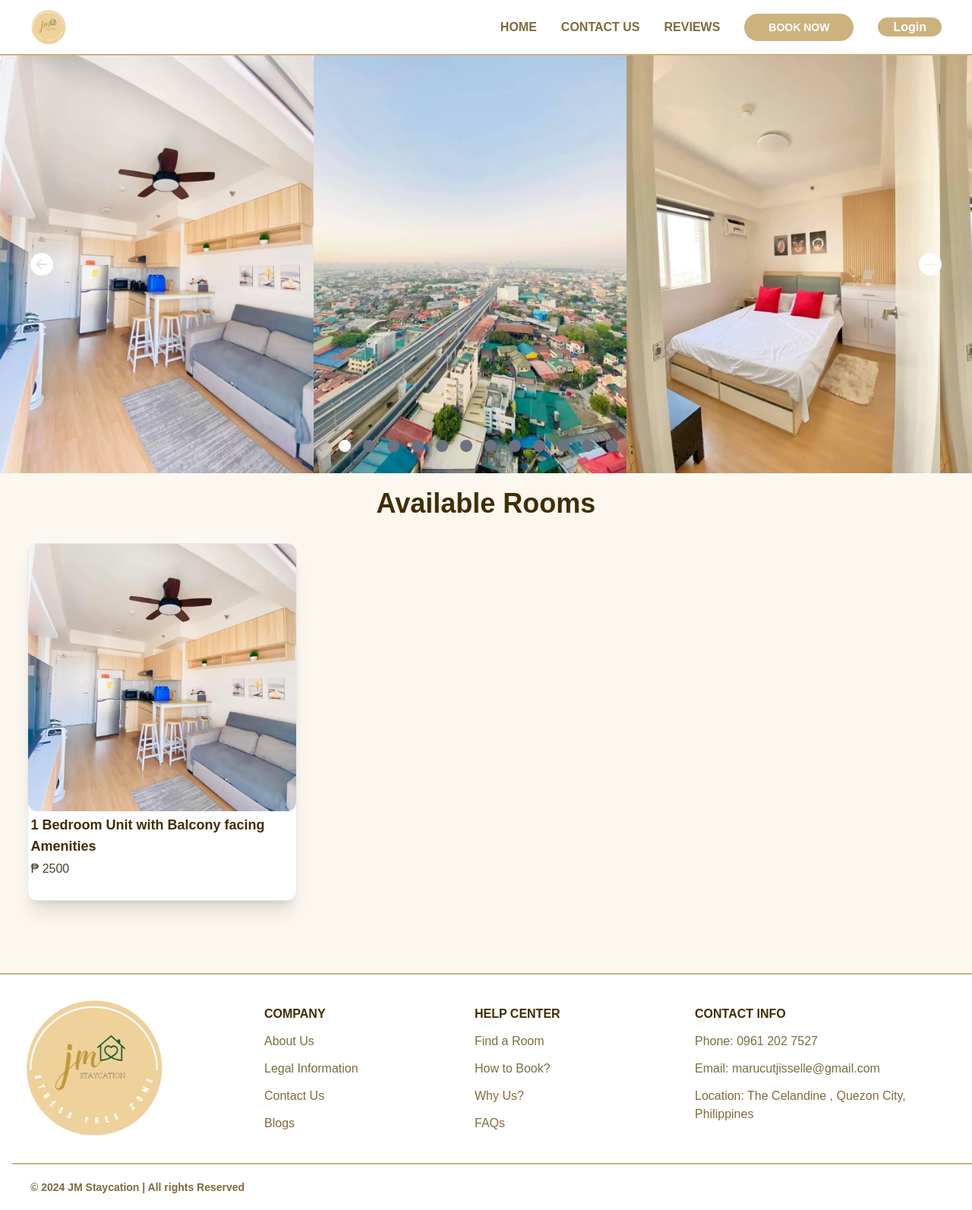
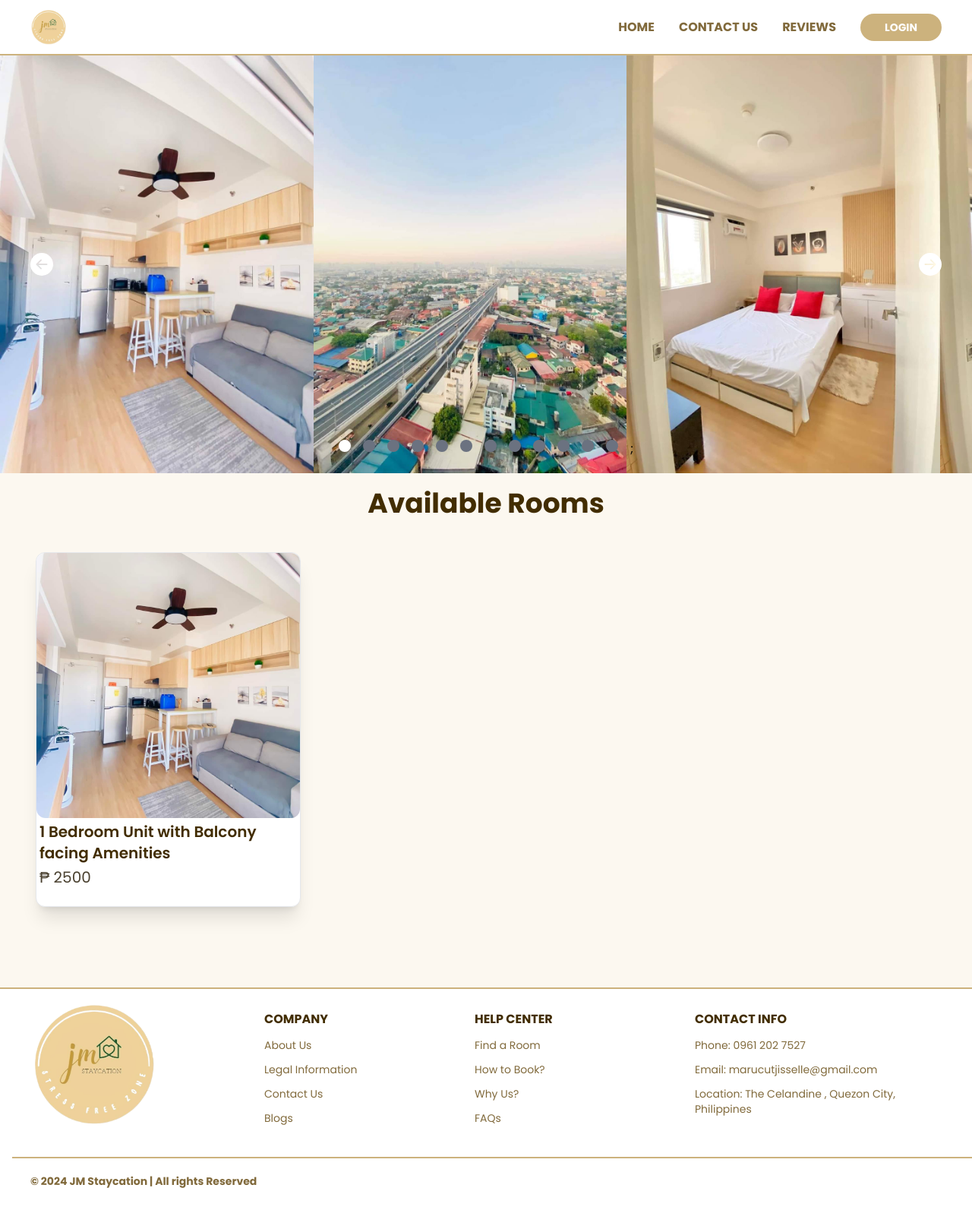
Before and after one commit to dlwlrmaaaaaaa/react-netlify, a React (Vite) app in the folder my-project/: page / in a window 1280 px wide. Shown: the whole page at 76% size. Built offline with nearby package versions, Linux system fonts and the light colour scheme.

Commit message:
dashboard done and minor responsive update

```diff
--- a/my-project/src/App.jsx
+++ b/my-project/src/App.jsx
@@ -33,12 +33,12 @@ const App = () => {
           <Route path="book/payment" element={<Payment />} />
           <Route path="book" element={<BookRoom />} />
           <Route path="reviews" element={<Feedbacks />} />
+          <Route path="profile" element={<Profile />} />
         </Route>
 
         <Route path="/google/callback" element={<GoogleCallBack />} />
         <Route path="/" element={<Home />} />
         <Route path="/login" element={<Login />} />
-        <Route path="*" element={<NotFound/>} />
       </Routes>
 
       {auth && roles === 'admin' &&
--- a/my-project/src/components/Footer.jsx
+++ b/my-project/src/components/Footer.jsx
@@ -23,13 +23,13 @@ const Footer = () => {
   return (
     <div className="bg-white w-full h-auto border-t-2 border-actNav overflow-hidden">
       <div className="grid grid-cols-2 lg:grid-cols-4">
-        <img src={logo} className="object-contain w-48 m-7 lg:m-7" alt="Logo" />
+        <img src={logo} className="object-contain lg:w-48 md:w-45 w-38 lg:m-7 p-3 lg:mt-1 mt-4" alt="Logo" />
 
         {/* 1st column */}
-        <div className="w-full m-7 ">
+        <div className="w-full ml-7 m-4 ">
           <h1 className="font-bold my-3 text-actText">COMPANY</h1>
           {Company.map((company, index) => (
-            <div className="font-sm my-3" key={index}>
+            <div className="lg:text-sm text-xs my-3" key={index}>
               <a href={company.src} className="text-notActText">
                 {company.name}
               </a>
@@ -38,10 +38,10 @@ const Footer = () => {
         </div>
 
         {/* 2nd column */}
-        <div className="w-full m-7 lg:ml-[-15px]">
+        <div className="w-full ml-7 m-4 lg:ml-[-15px]">
           <h1 className="font-bold my-3 text-actText">HELP CENTER</h1>
           {HelpCenter.map((helpCenter, index) => (
-            <div className="font-sm my-3" key={index}>
+            <div className="lg:text-sm text-xs my-3" key={index}>
               <a href={helpCenter.src} className="text-notActText">
                 {helpCenter.name}
               </a>
@@ -50,11 +50,11 @@ const Footer = () => {
         </div>
 
         {/* 3rd column */}
-        <div className="w-full m-7 lg:ml-[-45px]">
+        <div className="w-full ml-7 m-4 lg:ml-[-45px]">
           <h1 className="font-bold my-3 text-actText">CONTACT INFO</h1>
           {ContactInfo.map((contactInfo, index) => (
             <div
-              className="font-sm my-3 max-w-[200px] lg:max-w-[300px]"
+              className="lg:text-sm text-xs my-3 max-w-[200px] lg:max-w-[300px]"
               key={index}
             >
               <h1 className="text-notActText">{contactInfo.name}</h1>
--- a/my-project/src/components/Header.jsx
+++ b/my-project/src/components/Header.jsx
@@ -39,8 +39,7 @@ const Header = () => {
         </div>
 
         <ul
-          className={`md:flex md:items-center md:pb-0 pb-12 ${
-            isOpen ? "block" : "hidden md:block"
+          className={`md:flex md:items-center md:pb-0 pb-12 ${isOpen ? "block" : "hidden md:block"
             }`}
         >
           {Links.map((link, index) => (
@@ -58,6 +57,7 @@ const Header = () => {
             </li>
           ))}
 
+          {auth && roles === 'user' && <>
             <NavLink
               to="/home#availableRooms"
               className="bg-actNav text-sm font-bold text-white py-2 px-8 md:ml-8 rounded-full md:static transition duration-75 ease-in-out transform hover:scale-95"
@@ -69,7 +69,6 @@ const Header = () => {
               className="font-semibold my-7 md:my-0 md:ml-8 relative"
               onClick={toggleDropdown}
             >
-            {auth && roles === 'user' && <>
               <span className="cursor-pointer text-slate-500">
                 <FaCircleUser size={30} />
               </span>
@@ -88,15 +87,16 @@ const Header = () => {
                 </ul>
               )
               }
+            </li>
+
           </>
           }
-            {!auth &&  <NavLink
+          {!auth && <NavLink
             to="/login"
-                className="bg-actNav text-white px-5 py-1 rounded-l-full rounded-r-full"
+            className="bg-actNav text-sm font-bold text-white py-2 px-8 md:ml-8 rounded-full md:static transition duration-75 ease-in-out transform hover:scale-95"
           >
-                Login
+            LOGIN
           </NavLink>}
-          </li>
         </ul>
       </div>
     </header>
--- a/my-project/src/components/ProtectedRoutes.jsx
+++ b/my-project/src/components/ProtectedRoutes.jsx
@@ -8,7 +8,7 @@ const ProtectedRoutes = () => {
     const { user, auth, roles, logout } = useStateContext();
 
   return (
-      auth && roles === 'user' && user.email_verified_at ? <Outlet/> : logout('/logout')
+      auth  ? <Outlet/> : logout('/logout')
     )
 }
 
--- a/my-project/src/contexts/contextProvider.jsx
+++ b/my-project/src/contexts/contextProvider.jsx
@@ -19,7 +19,7 @@ export const ContextProvider = ({ children }) => {
     return localStorage.getItem("role");
   };
   const getUser = () => {
-    return JSON.parse(localStorage.getItem('user'));
+    return localStorage.getItem('user');
   };
   const [auth, isAuth] = useState(getAuth());
   const [roles, setRoles] = useState(getRole());
@@ -74,12 +74,12 @@ export const ContextProvider = ({ children }) => {
     .then((res) => {
       setLoading(false);
       setAuth(true);
-      setUsers({name: res.user.name, email: res.user.email, email_verified_at: res.user.email_verified_at});
+      setUsers({name: res.name});
       setRole(res.role);
       localStorage.setItem("role", res.role);
-      localStorage.setItem("user", JSON.stringify(res.user));
+      localStorage.setItem("user", res.name);
       localStorage.setItem("auth", true);
-      if(res.role === 'admin'){
+      if(res.role ===  'admin'){
         navigate("/dashboard");
       }else if(res.role === 'user'){
           if(res.user.email_verified_at){
--- a/my-project/src/index.css
+++ b/my-project/src/index.css
@@ -1,3 +1,6 @@
+@import url('https://fonts.googleapis.com/css2?family=Poppins:ital,wght@0,100;0,200;0,300;0,400;0,500;0,600;0,700;0,800;0,900;1,100;1,200;1,300;1,400;1,500;1,600;1,700;1,800;1,900&display=swap');
+
+
 @tailwind base;
 @tailwind components;
 @tailwind utilities;
--- a/my-project/src/pages/Dashboard.jsx
+++ b/my-project/src/pages/Dashboard.jsx
@@ -206,7 +206,7 @@ const Dashboard = () => {
                               {item.id}
                             </a>
                           </td>
-                          <td className="p-3 text-sm text-gray-700">{item.room_id}</td>
+                          <td className="p-3 text-sm text-gray-700">{item.room_name}</td>
                           <td className="p-3 text-sm text-gray-700">{item.starting_date}</td>
                           <td className="p-3 text-sm justify-center items-center text-gray-700 rounded-full flex font-bold" style={{ backgroundColor: statusColors[`status-${item.status.toLowerCase()}`] }}>
                             {item.status}
@@ -249,7 +249,7 @@ const Dashboard = () => {
                       className="bg-backColor hover:bg-actNav rounded-md w-full overflow-wrap flex-col justify-start items-center gap-2 mt-2 p-2"
                     >
                       <h1 className="text-xl text-darkText font-semibold">
-                        {item.user_id}
+                        {item.name}
                       </h1>
                       <div className='grid grid-cols-5 mt-2 gap-3'>
                         {[item.rating].map((value) => (
--- a/my-project/src/pages/Home.jsx
+++ b/my-project/src/pages/Home.jsx
@@ -49,12 +49,12 @@ const Home = () => {
         </div>
 
         {/* room map tiles */}
-        <div className="grid lg:grid-cols-3 grid-cols-2 mt-3 justify-center">
+        <div className="grid lg:grid-cols-3 grid-cols-2 mt-3 p-3 justify-center">
           {rooms.map((room) => (
             <div id="rooms" className="flex justify-center" key={room.id}>
               <div
                 id="roomEdit"
-                className="w-5/6 h-5/6 relative bg-white rounded-xl Rounded-xl gap-4
+                className="lg:w-5/6 w-full lg:h-5/6 h-full  relative bg-white rounded-xl Rounded-xl gap-4
                         border transfrom duration-75 ease-in-out transform  hover:scale-105 shadow-xl"
               >
                 <Link to="/book">
@@ -63,10 +63,10 @@ const Home = () => {
                     className="object-cover w-full h-3/4 rounded-xl"
                     alt={room.title}
                   ></img>
-                  <h1 className="m-1 g-2 text-actText lg:text-lg md:text-md font-semibold ">
+                  <h1 className="m-1 g-2 text-actText lg:text-xl md:text-xl text-sm font-semibold ">
                     {room.title}
                   </h1>
-                  <h2 className="m-1 g-2 text-darkText font-medium">
+                  <h2 className="m-1 g-2 text-darkText lg:text-xl md:text-xl text-sm">
                     ₱ {room.price}
                   </h2>
                 </Link>
--- a/my-project/src/pages/Login.jsx
+++ b/my-project/src/pages/Login.jsx
@@ -103,7 +103,7 @@ const Login = () => {
   return (
     <>
       <div className="flex justify-center items-center min-h-screen bg-mainBg">
-        <div className="bg-white rounded-lg shadow-lg relative overflow-hidden w-full lg:max-w-2xl md:max-w-xl max-w-md min-h-[550px] mx-auto border border-cirlce">
+        <div className="bg-white rounded-lg shadow-lg relative overflow-hidden w-full lg:max-w-2xl md:max-w-xl max-w-md min-h-[450px] md:min-h-[550px] mx-auto border border-cirlce">
           {/* Sign Up form */}
           <div
             className={`absolute top-0 h-full transition-all duration-600 ease-in-out left-0 w-1/2 ${
@@ -111,7 +111,7 @@ const Login = () => {
             }`}
           >
             <form
-              className="bg-white flex items-center justify-center flex-col py-0 px-12 h-full text-center"
+              className="bg-white flex items-center justify-center flex-col py-0 lg:px-12 px-8 h-full text-center"
               onSubmit={handleSignup}
             >
               <h1 className="font-bold text-actText mb-3">Create Account</h1>
@@ -129,14 +129,14 @@ const Login = () => {
                 name="name"
                 required
                 onChange={(e) => setName(e.target.value)}
-                className="bg-slate-200 rounded-md border-none p-3 my-2 w-full"
+                className="bg-slate-200 rounded-md border-none md:p-3 p-2  my-2 w-full"
               />
               <input
                 type="email"
                 name="email"
                 required
                 placeholder="Email Address"
-                className="bg-slate-200 rounded-md border-none p-3 my-2 w-full"
+                className="bg-slate-200 rounded-md border-none md:p-3 p-2  my-2 w-full"
                 onChange={(e) => setEmail(e.target.value)}
               />
               <div className="flex gap-2">
@@ -145,7 +145,7 @@ const Login = () => {
                   required
                   placeholder="Password"
                   name="password"
-                  className="bg-slate-200 rounded-md border-none p-3 my-2 w-full"
+                  className="bg-slate-200 rounded-md border-none md:p-3 p-2  my-2 w-full"
                   onChange={(e) => setPassword(e.target.value)}
                 />
                 <button
@@ -162,7 +162,7 @@ const Login = () => {
                   required
                   name="password_confirmation"
                   placeholder="Confirm Password"
-                  className="bg-slate-200 rounded-md border-none p-3 my-2 w-full"
+                  className="bg-slate-200 rounded-md border-none md:p-3 p-2  my-2 w-full"
                   onChange={(e) => setPasswordConfirmation(e.target.value)}
                 />
                 <button
@@ -177,7 +177,7 @@ const Login = () => {
                 type="text"
                 placeholder="Phone Number"
                 name="contact_number"
-                className="bg-slate-200 rounded-md border-none p-3 my-2 w-full"
+                className="bg-slate-200 rounded-md border-none md:p-3 p-2 my-2 w-full"
                 onChange={(e) => setContactNumber(e.target.value)}
               />
 
@@ -198,7 +198,7 @@ const Login = () => {
             }`}
           >
             <form
-              className="bg-white flex items-center justify-center flex-col py-0 px-12 h-full text-center"
+              className="bg-white flex items-center justify-center flex-col py-0 lg:px-12 px-8 h-full text-center"
               onSubmit={handleSubmit}
             >
               <h1 className="font-bold text-actText mb-3">Sign In</h1>
--- a/my-project/src/pages/Profile.jsx
+++ b/my-project/src/pages/Profile.jsx
@@ -3,10 +3,13 @@ import Header from '../components/Header';
 import Footer from '../components/Footer';
 import { FaCircleUser } from "react-icons/fa6";
 import usersData from '../JSON/Users.json';
+import { IoMdEye } from "react-icons/io";
 
 const Profile = () => {
     // State to manage the users data and editing mode
     const [users, setUsers] = useState(usersData.map(user => ({ ...user, isEditing: false })));
+
+    const [showPassword, setShowPassword] = useState(false);
 
     // Function to handle toggling editing mode for a specific user
     const handleEdit = (index) => {
@@ -28,6 +31,12 @@ const Profile = () => {
         handleEdit(index); // Toggle off editing mode
     };
 
+    const togglePasswordVisibility = (inputField) => {
+        if (inputField === 1) {
+            setShowPassword(!showPassword);
+        }
+    };
+
     return (
         <>
             <Header />
@@ -38,7 +47,7 @@ const Profile = () => {
                 <div className='grid lg:grid-cols-3 md:grid-cols-3 grid-cols-1 gap-4 w-full h-auto'>
                     {users.map((user, index) => (
                         <React.Fragment key={index}>
-                        {/* Display user info */}
+                            {/* Display user info */}
                             <div className='flex flex-col justify-center items-center'>
                                 <FaCircleUser size={200} className='my-4 text-notActText' />
                                 <h1 className='text-2xl font-semibold text-actText'>{user.name}</h1>
@@ -46,7 +55,7 @@ const Profile = () => {
                             {/* Form for editing user info */}
                             <form className='col-span-2 flex flex-col gap-4 m-4 lg:pr-10 mb-9' onSubmit={(event) => handleSubmit(event, index)}>
                                 <div className='flex flex-row gap-3 justify-end items-center'>
-                                    <h1 className='text-lg font-semibold text-notActText'>Name:</h1>
+                                    <h1 className='lg:text-lg text-md font-semibold text-notActText'>Name:</h1>
                                     <input
                                         type="text"
                                         name="name"
@@ -57,18 +66,7 @@ const Profile = () => {
                                     />
                                 </div>
                                 <div className='flex flex-row gap-3 justify-end items-center'>
-                                    <h1 className='text-lg font-semibold text-notActText'>Address:</h1>
-                                    <input
-                                        type="text"
-                                        name="address"
-                                        value={user.address}
-                                        onChange={(event) => handleChange(index, event)}
-                                        className='border-2 h-10 w-3/4 text-actText rounded-lg'
-                                        disabled={!user.isEditing}
-                                    />
-                                </div>
-                                <div className='flex flex-row gap-3 justify-end items-center'>
-                                    <h1 className='text-lg font-semibold text-notActText'>Email Address:</h1>
+                                    <h1 className='lg:text-lg text-md font-semibold text-notActText'>Email Address:</h1>
                                     <input
                                         type="text"
                                         name="email"
@@ -79,7 +77,7 @@ const Profile = () => {
                                     />
                                 </div>
                                 <div className='flex flex-row gap-3 justify-end items-center'>
-                                    <h1 className='text-lg font-semibold text-notActText'>Phone Number:</h1>
+                                    <h1 className='lg:text-lg text-md font-semibold text-notActText'>Phone Number:</h1>
                                     <input
                                         type="text"
                                         name="cpNum"
@@ -90,19 +88,30 @@ const Profile = () => {
                                     />
                                 </div>
                                 <div className='flex flex-row gap-3 justify-end items-center'>
-                                    <h1 className='text-lg font-semibold text-notActText'>Password:</h1>
+                                    <h1 className='lg:text-lg text-md font-semibold text-notActText'>Password:</h1>
                                     <input
-                                        type="text"
+                                        type={showPassword ? "text" : "password"}
+                                        required
+                                        value={user.password}
                                         name="password"
-                                        value={user.password}
+                                        className='border-2 h-10 w-3/4 text-actText rounded-lg'
+                                        onChange1={(e) => setPassword(e.target.value)}
                                         onChange={(event) => handleChange(index, event)}
-                                        className='border-2 h-10 w-3/4 text-actText rounded-lg'
                                         disabled={!user.isEditing}
                                     />
+                                    <button
+                                        type="button"
+                                        onClick={() => togglePasswordVisibility(1)}
+                                        className="text-sm text-notActText hover:text-actText"
+                                        disabled={!user.isEditing}
+                                    >
+                                        <IoMdEye size={20} />
+                                    </button>
                                 </div>
                                 {/* Button */}
                                 <div className='flex w-full justify-end items-end'>
-                                    <button type="button" onClick={() => handleEdit(index)} className="bg-actNav text-md font-bold w-1/3 text-actText py-2 px-8 md:ml-8 rounded-full transition duration-75 ease-in-out transform hover:scale-95 justify-center items-center" >
+                                    <button type="button" onClick={() => handleEdit(index)} className="bg-actNav text-md font-bold lg:w-1/3 w-2/4 text-actText py-2 px-8
+                                         rounded-full transition duration-75 ease-in-out transform hover:scale-95 justify-center items-center" >
                                         {user.isEditing ? 'Save' : 'Edit Info'}
                                     </button>
                                 </div>
```
Lines whose indentation alone changed are shown as unchanged.
